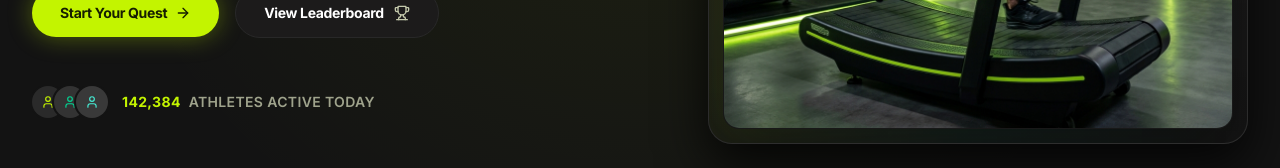
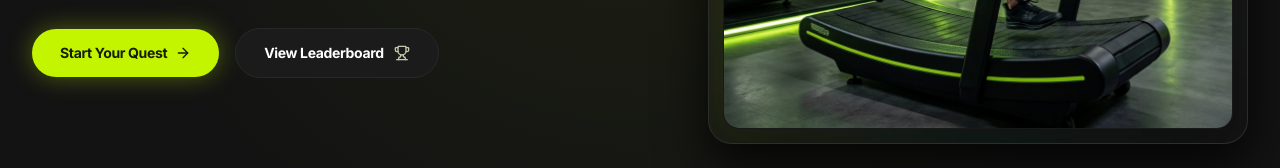
Before and after one commit to LibinThankayathil/fit-quest, a React (Vite) app in the folder frontend/: page / in a window 1280 px wide. Shown: the part 557-725 px from the top of the page. Built offline with nearby package versions, Linux system fonts and the light colour scheme; no server answers.

Commit message:
minor ui improvements

```diff
--- a/frontend/src/components/landing/HeroSection.tsx
+++ b/frontend/src/components/landing/HeroSection.tsx
@@ -55,28 +55,6 @@ export const HeroSection: React.FC = () => {
                 <Trophy size={16} className="text-on-surface-variant" />
               </button>
             </div>
-
-            {/* Social Proof */}
-            <div className="flex items-center gap-3.5 pt-4">
-              <div className="flex -space-x-2.5 overflow-hidden">
-                {[
-                  { color: 'text-primary-lime', bg: 'bg-surface-high' },
-                  { color: 'text-emerald-400', bg: 'bg-outline-medium' },
-                  { color: 'text-teal-300', bg: 'bg-surface-bright' },
-                ].map((avatar, i) => (
-                  <div
-                    key={i}
-                    className={`inline-flex h-8 w-8 rounded-full ring-2 ring-surface items-center justify-center text-xs font-bold ${avatar.bg} ${avatar.color}`}
-                  >
-                    <User size={14} />
-                  </div>
-                ))}
-              </div>
-              <div className="text-xs sm:text-sm font-semibold tracking-wide text-on-surface-muted uppercase">
-                <span className="text-primary-lime font-black mr-1">142,384</span>{' '}
-                ATHLETES ACTIVE TODAY
-              </div>
-            </div>
           </div>
 
           {/* ── Right Hero Visual ── */}
```
